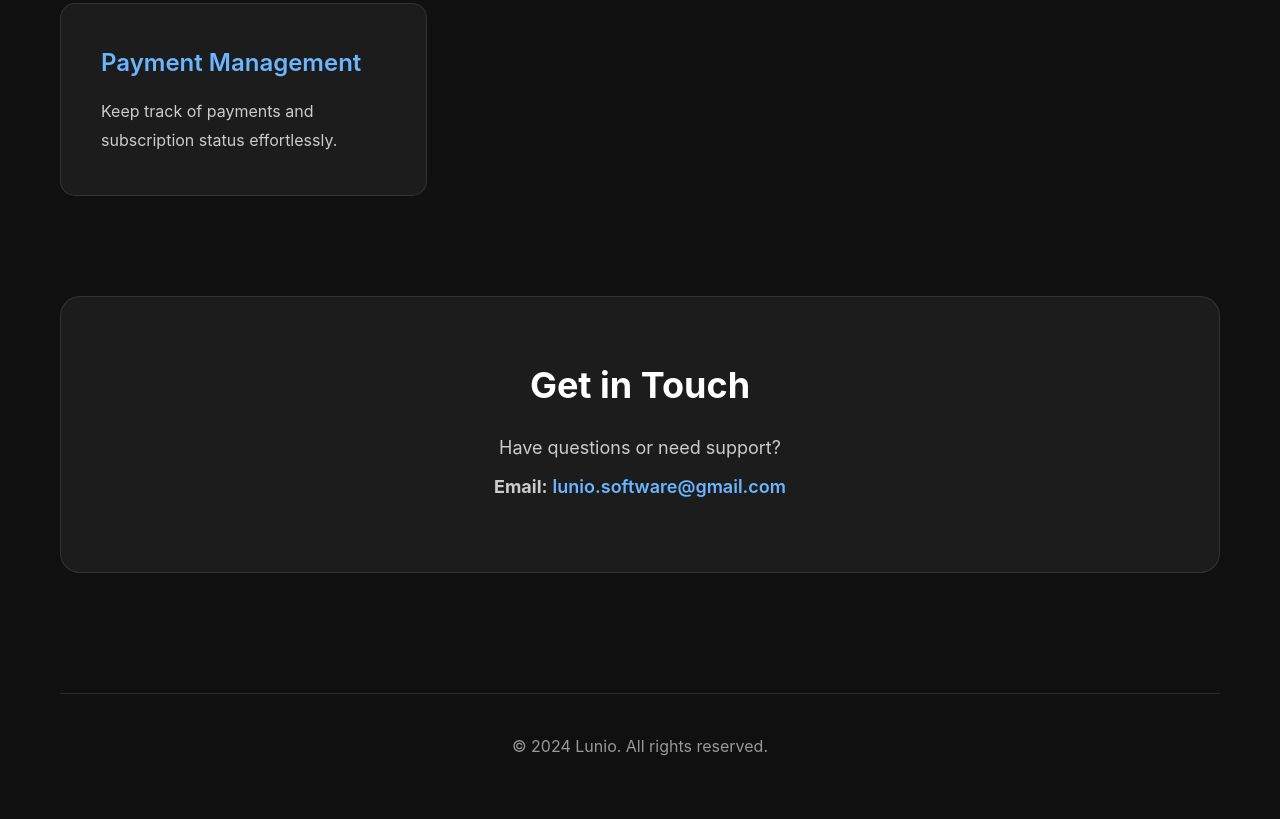
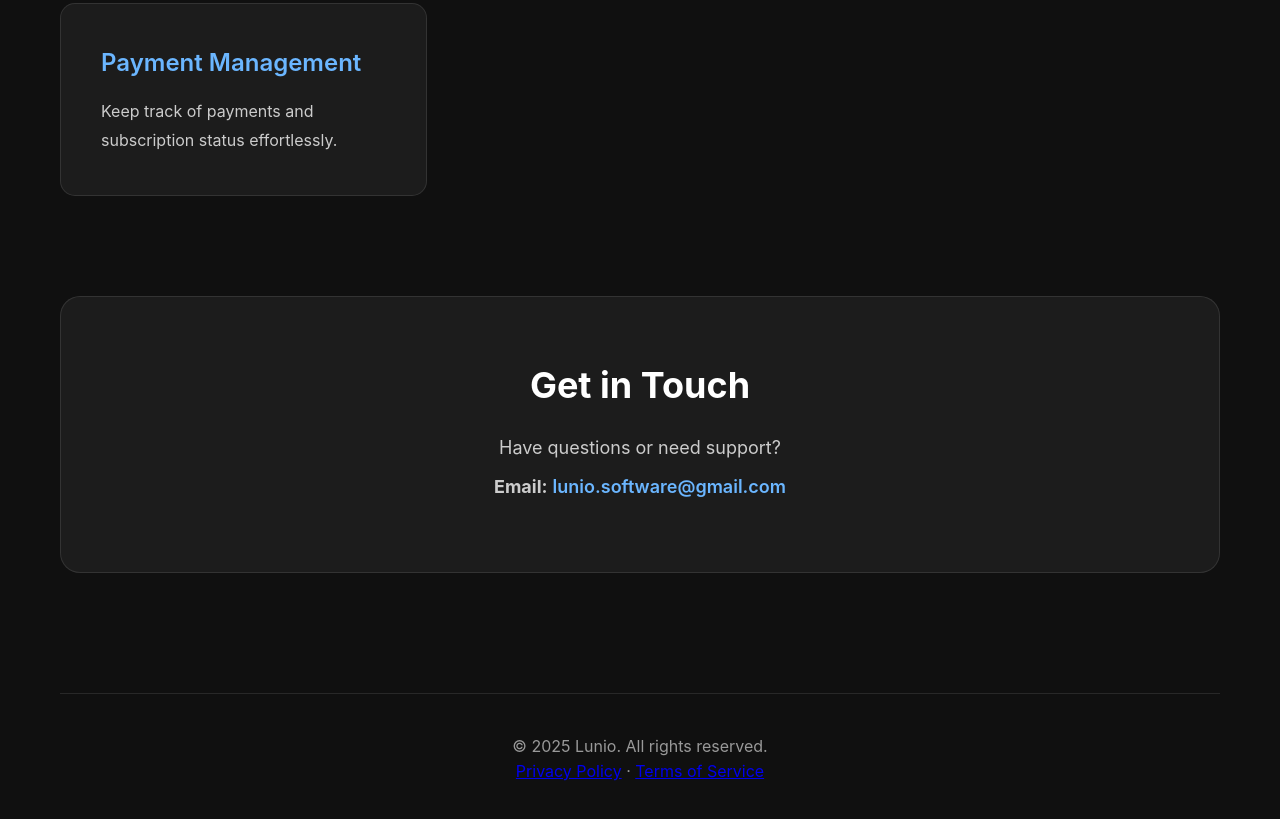
Before and after one commit to GeorgeIrakleous/lunio-landing, a plain HTML site: page index.html in a window 1280 px wide. Shown: the part 991-1810 px from the top of the page. Drawn offline with Linux system fonts and the light colour scheme.

Commit message:
Update index.html

```diff
--- a/index.html
+++ b/index.html
@@ -15,6 +15,8 @@
             <nav>
                 <a href="#features">Features</a>
                 <a href="#contact">Contact</a>
+                <a href="privacy.html">Privacy Policy</a>
+                <a href="terms.html">Terms of Service</a>
             </nav>
         </header>
 
@@ -62,7 +64,8 @@
         </main>
 
         <footer>
-            <p>&copy; 2024 Lunio. All rights reserved.</p>
+            <p>&copy; 2025 Lunio. All rights reserved.</p>
+            <p><a href="privacy.html">Privacy Policy</a> &middot; <a href="terms.html">Terms of Service</a></p>
         </footer>
     </div>
 </body>
```
